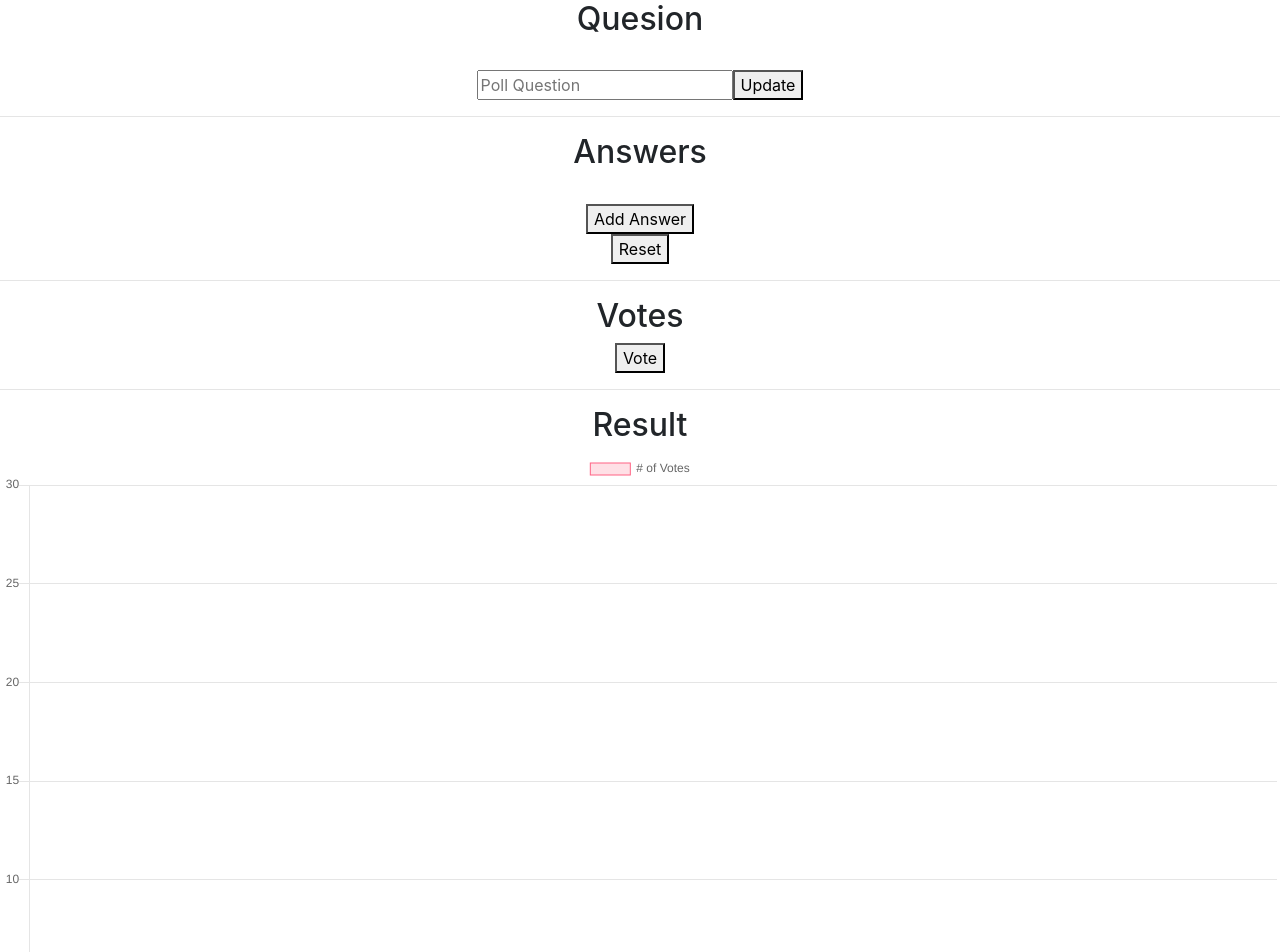
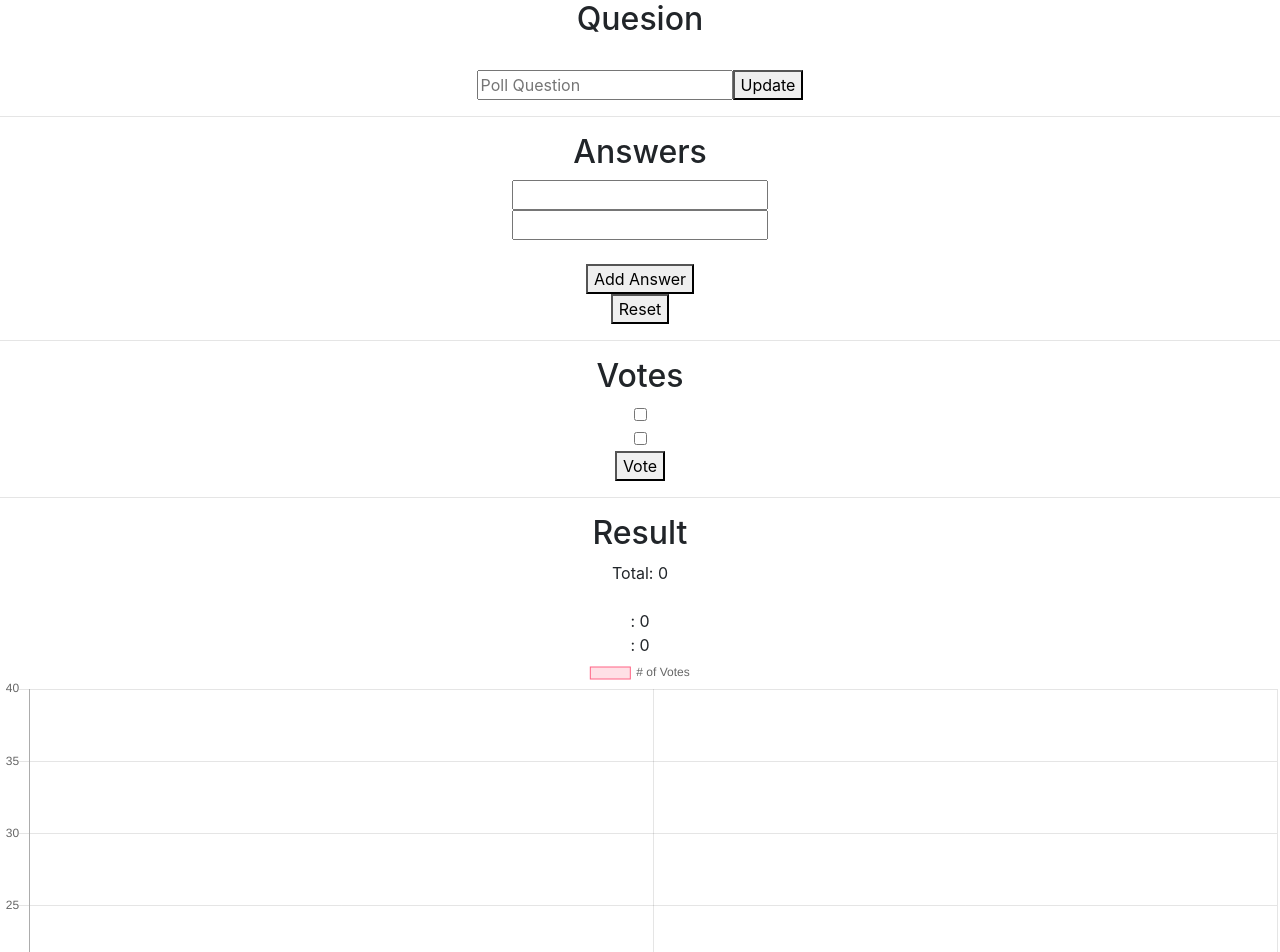
Before and after one commit to seicha/poll-app, a React (Create React App) app: page / in a window 1280 px wide. Shown: the top 952 px of the page. Built offline with nearby package versions, Linux system fonts and the light colour scheme.

Commit message:
Added required functionalities and clean up

```diff
--- a/src/App.js
+++ b/src/App.js
@@ -10,9 +10,11 @@ import Button from 'react-bootstrap/Button'; /* delete later */
 function App() {
   const [question, setQuestion] = useState('')
   const [newQuestion, setNewQuestion] = useState('')
-  const [answers, setAnswers] = useState([])
+  const [answers, setAnswers] = useState([
+    {id: uuid(), text: ''}, {id: uuid(), text: ''}
+  ])
   const [votes, setVotes] = useState({})
-  const [selectedAnswer, setSelectedAnswer] = useState('')
+  const [selectedAnswers, setSelectedAnswers] = useState([])
 
   const handleNewQuestion = (e) => {
     setNewQuestion(e.target.value)
@@ -42,19 +44,49 @@ function App() {
   }
   const handleVotes = () => {
     const newVotes = Object.assign({}, votes)
-    newVotes[selectedAnswer] = newVotes[selectedAnswer] || 0;
-    newVotes[selectedAnswer]++;
+    selectedAnswers.forEach((item) => {
+      newVotes[item] = newVotes[item] || 0;
+      newVotes[item]++;
+    })
     setVotes(newVotes);
-    setSelectedAnswer('')
+    setSelectedAnswers([])
   }
 
   const handleReset = () => {
-    Array.from(document.querySelectorAll("input")).forEach(
-      input => (input.value = "")
-    );
+    setNewQuestion('')
     setQuestion('')
-    setAnswers([])
+    setAnswers([
+      {id: uuid(), text: ''}, {id: uuid(), text: ''}
+    ])
+    setVotes({});
+    setSelectedAnswers([])
   };
+  const handleSelectedAnswers = (id, e) => {
+    let newSelectedAnswers = selectedAnswers.concat()
+    if (newSelectedAnswers.includes(id)) {
+      newSelectedAnswers = newSelectedAnswers
+        .filter(item => item !== id)
+    } else {
+      newSelectedAnswers.push(id)
+    }
+    setSelectedAnswers(newSelectedAnswers)
+  }
+  console.log(selectedAnswers)
+
+  const totalVotes = () => {
+    let total = 0;
+    Object.keys(votes).forEach((key) => {
+      total += votes[key]
+    })
+    return total
+  }
+  const maxVotes = () => {
+    let max = 30;
+    Object.keys(votes).forEach((key) => {
+      if (votes[key] > max) max = votes[key]
+    })
+    return max + 10;
+  }
 
   const data = {
     labels: answers.map(answer => answer.text),
@@ -90,7 +122,7 @@ function App() {
           ticks: {
             beginAtZero: true,
             min: 0,
-            max: 30
+            max: maxVotes()
           }
         },
       ],
@@ -105,9 +137,10 @@ function App() {
       {question}
       <br />
       <input
+        disabled={newQuestion.length >= 5} //change to 80
         placeholder="Poll Question"
         name="pollQuestion"
-        disabled={newQuestion.length >= 80}
+        maxLength="80"
         value={newQuestion}
         onChange={handleNewQuestion}
       />
@@ -120,13 +153,16 @@ function App() {
         return (
           <div key={answer.id}>
             <input
-              disabled={answer.text.length >= 80}
+              disabled={answer.text.length >= 10} //change to 80
+              maxLength="80"
               value={answer.text}
               onChange={(e) => {
                 handleChangeAnswer(answer.id, e)
               }}
             />
-            <button onClick={() => handleRemoveAnswer(answer.id)}>Remove</button>
+            {answers.length > 2 &&
+              <button onClick={() => handleRemoveAnswer(answer.id)}>Remove</button>
+            }
             <br/>
           </div>
         )
@@ -142,9 +178,10 @@ function App() {
         return (
           <div key={answer.id}>
             <input
-              type="radio"
-              checked={selectedAnswer === answer.id}
-              onChange={() => setSelectedAnswer(answer.id)}
+              disabled={answers.length < 2}
+              type="checkbox"
+              checked={selectedAnswers.includes(answer.id)}
+              onChange={(e) => handleSelectedAnswers(answer.id, e)}
             />
             <span>{answer.text}</span>
             <br />
@@ -155,6 +192,8 @@ function App() {
       <hr/>
 
       <h2>Result</h2>
+      <div>Total: {totalVotes()}</div>
+      <br />
       {answers.map((answer) => {
         return (
           <div key={answer.id}>
```
